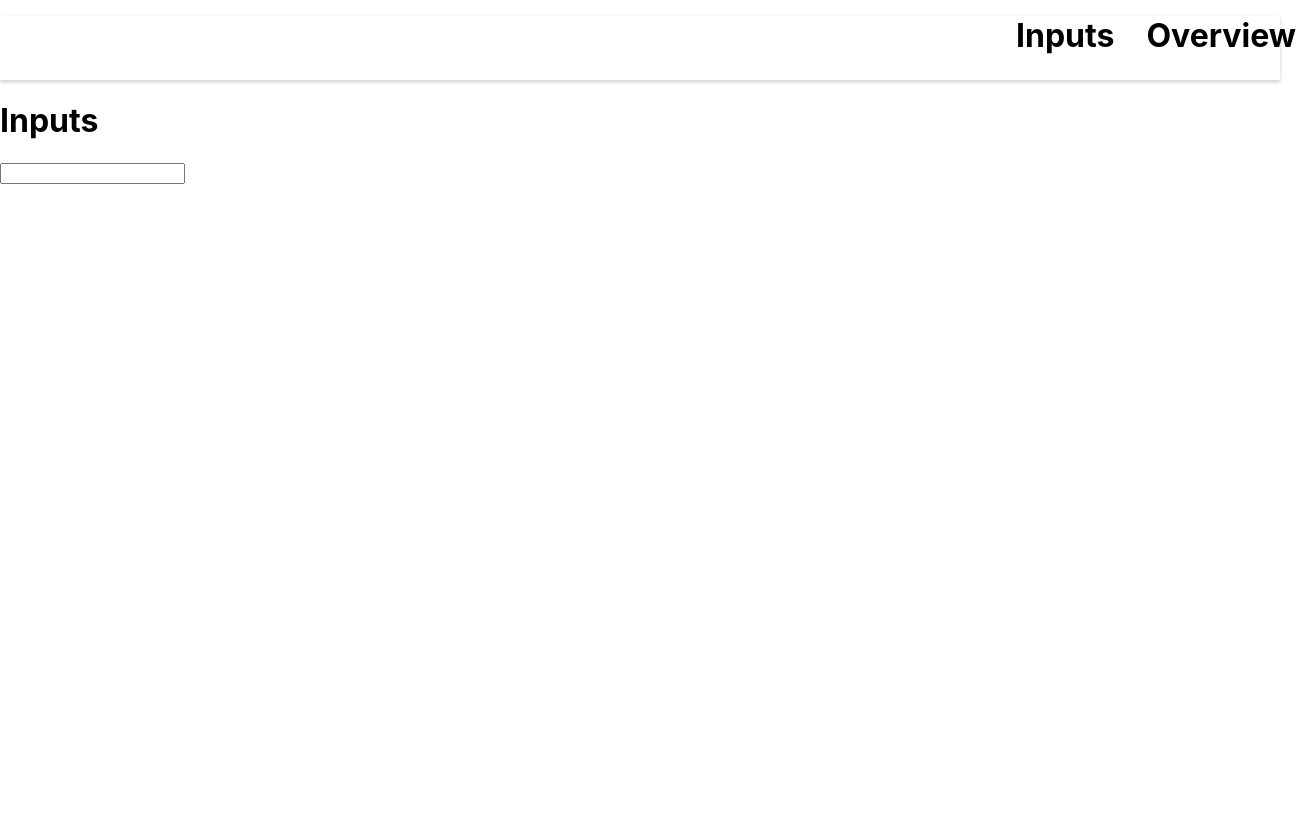
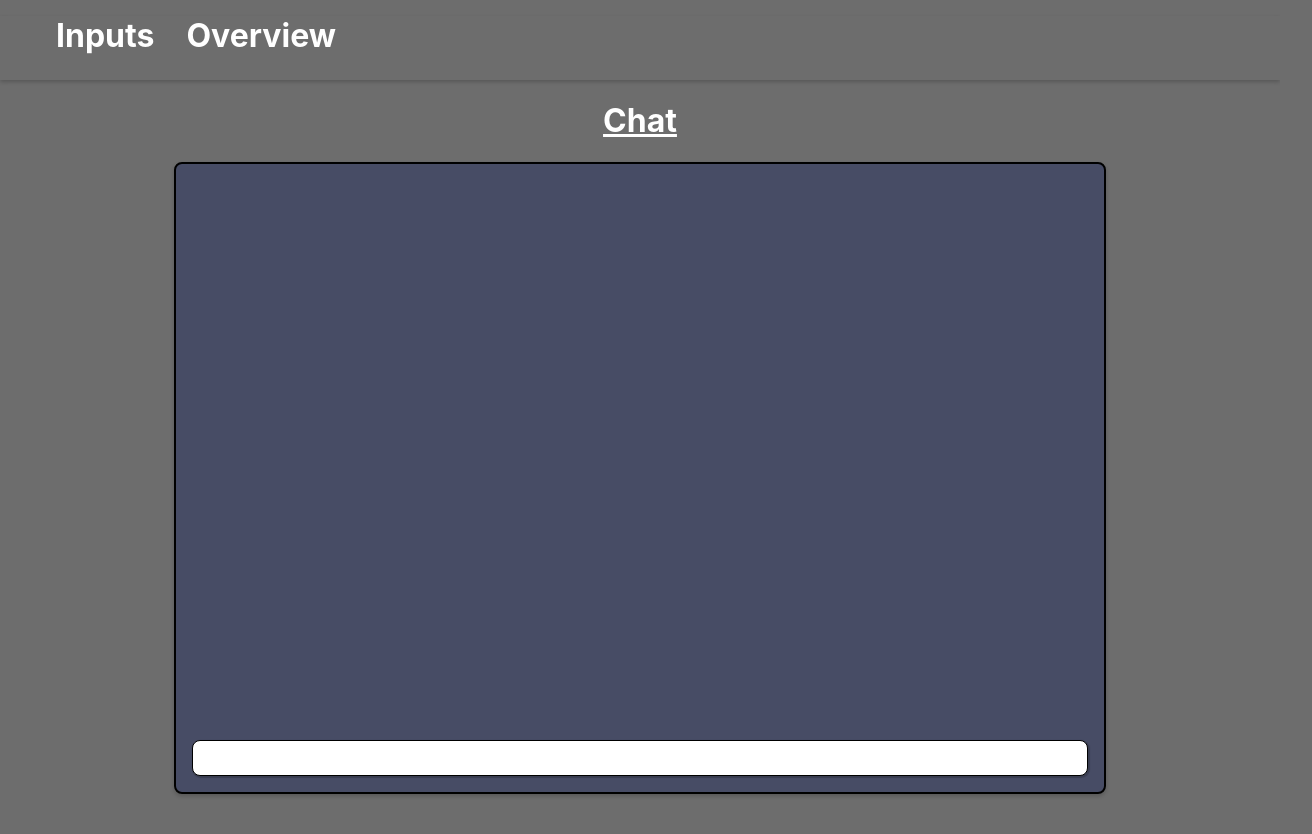
Before and after one commit to MichaelWuhu/avanadeHackathon, a React (Create React App) app: page / in a window 1280 px wide. Shown: the top 834 px of the page, 1312 px wide, since content can reach past the window. Before the commit the page ends 800 px from the top, so only its background shows below. Built offline with nearby package versions, Linux system fonts and the light colour scheme.

Commit message:
created simple ui

```diff
--- a/src/App.js
+++ b/src/App.js
@@ -11,7 +11,6 @@ function App() {
         <Routes>
           <Route path="/" element={<Input />} />
           <Route path="/overview" element={<Overview />} />
-          {/* <Route path="/About" element={<About />} /> */}
         </Routes>
       </BrowserRouter>
     </>
--- /dev/null
+++ b/src/components/ChatCard.js
@@ -0,0 +1,14 @@
+import React from 'react';
+
+import "../styles/ChatCard.css";
+
+const ChatCard = ({ message }) => {
+    return (
+        <div className="chat-card">
+            <div className="user">You</div>
+            <div className="message">{message}</div>
+        </div>
+    );
+};
+
+export default ChatCard;
--- a/src/index.css
+++ b/src/index.css
@@ -5,6 +5,8 @@ body {
     sans-serif;
   -webkit-font-smoothing: antialiased;
   -moz-osx-font-smoothing: grayscale;
+  background-color: rgb(109, 109, 109);
+  color: white;
 }
 
 code {
--- a/src/pages/Input.js
+++ b/src/pages/Input.js
@@ -1,11 +1,47 @@
+import "../styles/Input.css";
+import { useState } from "react";
 import "../styles/Input.css";
 
+import ChatCard from "../components/ChatCard";
+
 function Input() {
+  const [inputValue, setInputValue] = useState(); // Add state for inputValue
+
+  // const handleUserInput = (event) => {
+  //   if (event.keyCode === 13) {
+  //     const value = event.target.value;
+  //     setInputValue(value); // Update inputValue state
+  //     event.target.value = "";
+  //   }
+  // };
+
+  const [messages, setMessages] = useState([]); // Add state for messages
+
+  const handleUserInput = (event) => {
+    if (event.keyCode === 13) {
+      const value = event.target.value;
+      setInputValue(value); // Update inputValue state
+      setMessages((prevMessages) => [...prevMessages, value]); // Add value to messages array
+      event.target.value = "";
+    }
+  };
+
   return (
-    <div classname="input">
-      <h1>Inputs</h1>
-      <div classname="inputs-container">
-        <input type="text" />
+    <div className="input-page-container">
+      <h1>Chat</h1>
+      <div>
+        <div className="chat">
+          <div className="chat-history">
+          {messages.map((message, index) => (
+            <ChatCard key={index} user={"NAME"} message={message} />
+          ))}
+          </div>
+          <input
+            className="user-input"
+            type="text"
+            onKeyDown={handleUserInput}
+          ></input>
+        </div>
       </div>
     </div>
   );
--- a/src/pages/Overview.js
+++ b/src/pages/Overview.js
@@ -1,5 +1,4 @@
 import "../styles/Overview.css";
-
 import OverviewCard from "../components/OverviewCard";
 
 function Overview() {
--- /dev/null
+++ b/src/styles/ChatCard.css
@@ -0,0 +1,13 @@
+.chat-card {
+  height: fit-content;
+  background-color: rgb(21, 38, 63);
+  padding: 1rem;
+  border-radius: 8px;
+  font-size: 1.5rem;
+  margin: 1rem;
+}
+
+.user {
+    font-weight: bold;
+    text-decoration: underline;
+}
--- a/src/styles/Input.css
+++ b/src/styles/Input.css
@@ -1,8 +1,35 @@
-.input {
-    display: flex;
-
+.input-page-container {
+  display: flex;
+  flex-direction: column;
+  justify-content: center;
+  align-items: center;
 }
 
-.input h1 {
-     text-decoration: underline;
+.input-page-container h1 {
+  text-decoration: underline;
 }
+
+.chat {
+  display: flex;
+  flex-direction: column;
+  background-color: rgba(32, 43, 93, 0.497);
+  min-height: 35rem;
+  width: 70vw;
+  border: 2px solid black;
+  border-radius: 8px;
+  box-shadow: 0 2px 4px rgba(0, 0, 0, 0.2);
+  padding: 1rem;
+  margin-bottom: 5rem;
+}
+
+.chat-history {
+    min-height: 35rem;
+}
+
+.user-input {
+  height: 2rem;
+  /* margin-top: 32rem; */
+  border: 1px solid black;
+  border-radius: 8px;
+  box-shadow: 1px 1px 1px 1px rgba(0, 0, 0, 0.2);
+}
--- a/src/styles/Navbar.css
+++ b/src/styles/Navbar.css
@@ -5,7 +5,7 @@
 .links {
   display: flex;
   flex-direction: row;
-  margin-left: 75vw;
+  /* margin-left: 75vw; */
 }
 
 .link {
@@ -13,7 +13,7 @@
   font-size: 2rem;
   text-decoration: none;
   font-weight: bold;
-  color: black;
+  color: white;
 }
 
 .links-container {
--- a/src/styles/Overview.css
+++ b/src/styles/Overview.css
@@ -8,12 +8,13 @@
 .overview-grid {
     height: fit-content;
     width: 70vw;
-    background-color: azure;
+    background-color: rgba(32, 43, 93, 0.497);
     border-radius: 8px;
     box-shadow: 0 0 10px rgba(0, 0, 0, 0.2);
     display: flex;
     flex-direction: column;
     align-items: center;
+    padding: 1rem 0;
     margin-bottom: 5rem;
 }
 
@@ -21,7 +22,7 @@
     display: flex;
     flex-direction: row;
     justify-content: space-around;
-    margin: 3.5rem 0;
+    margin: 1rem 0;
     width: 100%;
 
 }
--- a/src/styles/OverviewCard.css
+++ b/src/styles/OverviewCard.css
@@ -1,9 +1,9 @@
 .card {
-    border: 3px solid black;
+    border: 3px solid rgba(255, 255, 255, 0.452);
     border-radius: 8px;
     box-shadow: 0px 2px 4px rgba(0, 0, 0, 0.25);
     width: 25rem;
     height: 15rem;
     padding: 0 1rem;
-    background-color: whitesmoke;
+    background-color: rgb(40, 42, 48);
 }
```
